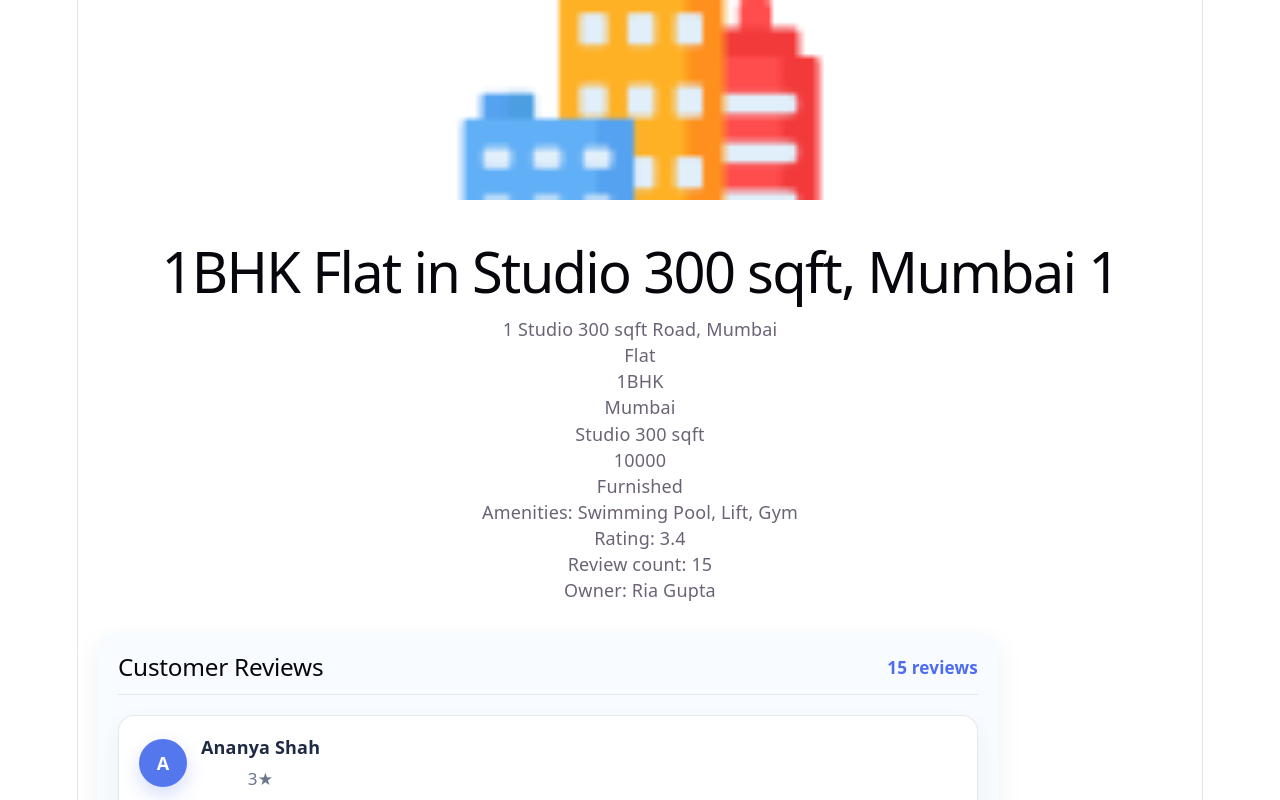
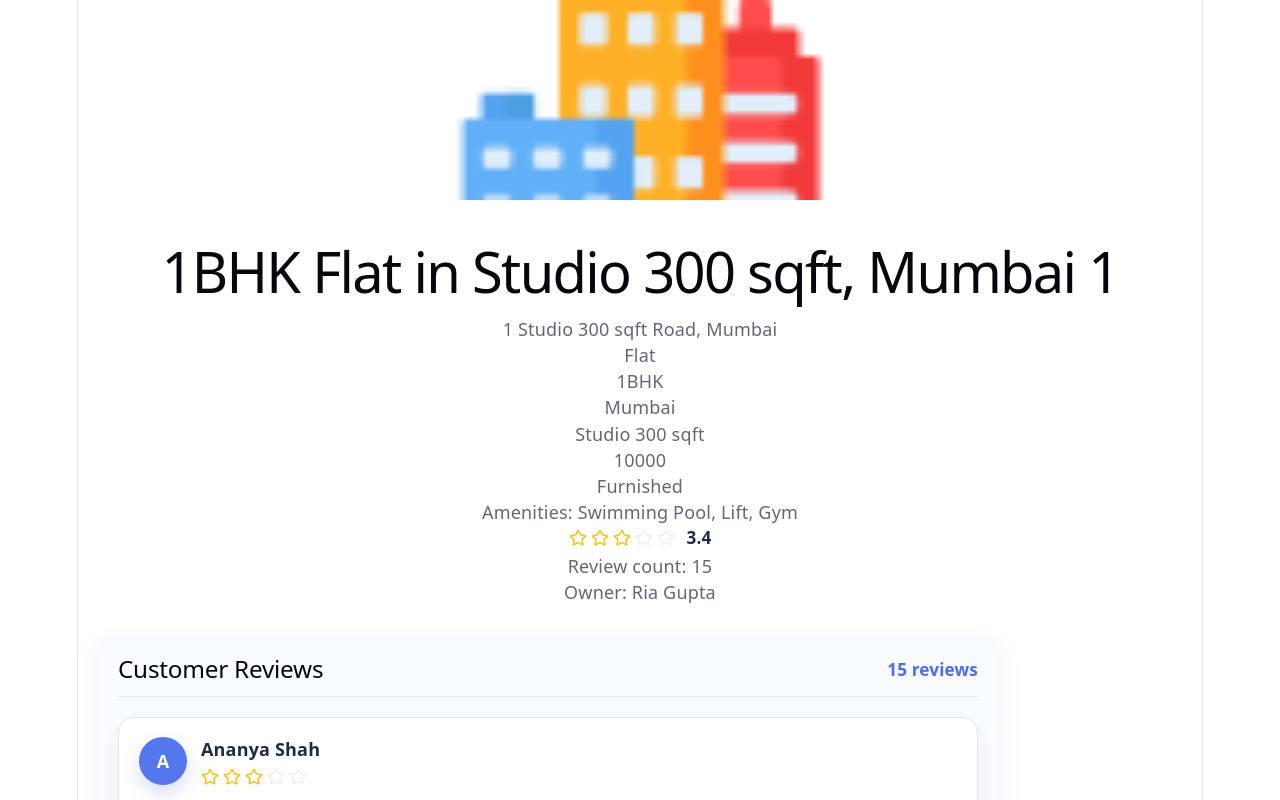
Before and after one commit to sakshi07bhosale/Easy-rent-react-app, a React (Vite) app: page /property/1 in a window 1280 px wide. Shown: the top 800 px of the page. Built offline with nearby package versions, Linux system fonts and the light colour scheme.

Commit message:
for reviews stars are added

```diff
--- a/src/components/PropertyCard/PropertyCard.jsx
+++ b/src/components/PropertyCard/PropertyCard.jsx
@@ -3,6 +3,7 @@ import DummyImg from "./../../components/PropertyCard/building.png";
 import { ChartArea,Building2,HandCoins,Sofa } from 'lucide-react';
 import Button from "./../../components/Button/Button";
 import { useNavigate } from "react-router";
+import RatingStars from "./../RatingStars";
 
 function PropertyInfo({icon, label}) {
     return (
@@ -21,7 +22,9 @@ function PropertyCard({ title, address, city, area, propertyType, rent, rating,
             <img src={DummyImg} alt="property" className="property-Img" />
             <h2 className="property-title">{title}</h2>
             <p className="property-address">Address: {address}</p>
-            <p className="rating-info"> {rating}</p>
+            <div className="rating-info">
+              <RatingStars rating={rating} />
+            </div>
 
             <PropertyInfo icon={<Building2 />} label={propertyType} />
             <PropertyInfo icon={<ChartArea />} label={area} />
--- /dev/null
+++ b/src/components/RatingStars.css
@@ -0,0 +1,32 @@
+.rating-stars {
+  display: inline-flex;
+  align-items: center;
+  gap: 4px;
+  color: #f5c518;
+  font-size: 1rem;
+}
+
+.rating-star {
+  width: 18px;
+  height: 18px;
+  color: #d3d3d3;
+}
+
+.rating-star.full {
+  color: #ffbe0b;
+}
+
+.rating-star.half {
+  color: #ffbe0b;
+}
+
+.rating-star.empty {
+  opacity: 0.35;
+}
+
+.rating-value {
+  margin-left: 8px;
+  color: #1f2a44;
+  font-weight: 700;
+  font-size: 0.95rem;
+}
--- /dev/null
+++ b/src/components/RatingStars.jsx
@@ -0,0 +1,31 @@
+import "./RatingStars.css";
+import { Star, StarHalf } from "lucide-react";
+
+function RatingStars({ rating = 0, maxStars = 5, showScore = false }) {
+  const normalizedRating = Math.max(0, Math.min(rating, maxStars));
+  const stars = Array.from({ length: maxStars }, (_, index) => {
+    const starNumber = index + 1;
+    if (normalizedRating >= starNumber) return "full";
+    if (normalizedRating >= starNumber - 0.5) return "half";
+    return "empty";
+  });
+
+  return (
+    <div className="rating-stars">
+      {stars.map((type, index) => {
+        if (type === "full") {
+          return <Star key={index} className="rating-star full" />;
+        }
+        if (type === "half") {
+          return <StarHalf key={index} className="rating-star half" />;
+        }
+        return <Star key={index} className="rating-star empty" />;
+      })}
+      {showScore ? (
+        <span className="rating-value">{normalizedRating.toFixed(1)}</span>
+      ) : null}
+    </div>
+  );
+}
+
+export default RatingStars;
--- a/src/views/PropertyDetails/PropertyDetails.jsx
+++ b/src/views/PropertyDetails/PropertyDetails.jsx
@@ -3,6 +3,7 @@ import { useParams } from "react-router";
 import { useState, useEffect } from "react";
 import DummuyImg from "./building.png";
 import {PROPERTIES} from "./../data"
+import RatingStars from "../../components/RatingStars";
 
 function PropertyDetails() {
   const { id } = useParams();
@@ -27,7 +28,9 @@ function PropertyDetails() {
       <p>{propertyDetails.rent}</p>
       <p>{propertyDetails.furnished ? "Furnished" : "Unfurnished"}</p>
       <p>Amenities: {propertyDetails.amenities ? propertyDetails.amenities.join(", ") : "N/A"}</p>
-      <p>Rating: {propertyDetails.rating}</p>
+      <div className="detail-rating">
+        <RatingStars rating={propertyDetails.rating || 0} showScore={true} />
+      </div>
       <p>Review count: {propertyDetails.reviews}</p>
       <p>Owner: {propertyDetails.owner ? propertyDetails.owner.name : "N/A"}</p>
       <div className="customer-reviews">
@@ -44,7 +47,7 @@ function PropertyDetails() {
                 </div>
                 <div className="review-card-author">
                   <strong>{review.name}</strong>
-                  <span>{review.rating}★</span>
+                  <RatingStars rating={review.rating} />
                 </div>
               </div>
               <p className="review-comment">{review.comment}</p>
```
